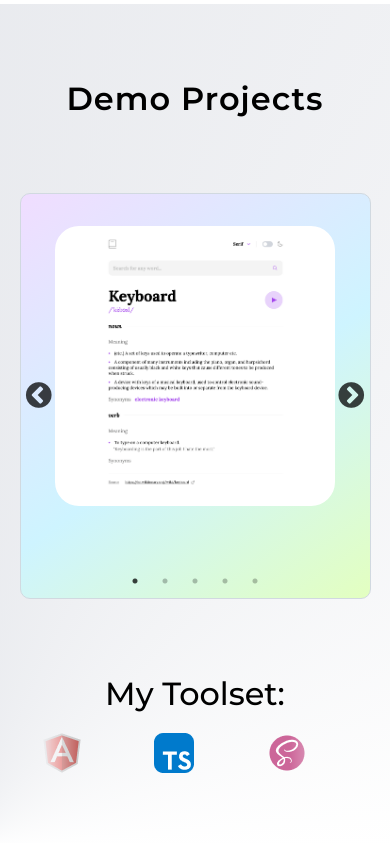
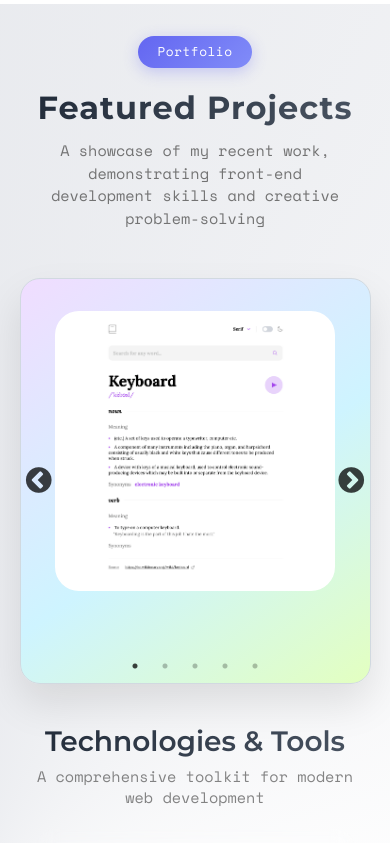
Before and after one commit to JHughesSUTA/jhughessuta.github.io, a React (Vite) app: page / in a window 390 px wide. Shown: the part 840-1683 px from the top of the page. Built offline with nearby package versions, Linux system fonts and the light colour scheme.

Commit message:
update projects section

```diff
--- a/src/components/ProjectsSection/Marquee.jsx
+++ b/src/components/ProjectsSection/Marquee.jsx
@@ -1,4 +1,4 @@
-import "./Marquee.scss"
+import "./Marquee.scss";
 import htmlIcon from "../../assets/images/icons/html.png";
 import javascriptIcon from "../../assets/images/icons/javascript.png";
 import cssIcon from "../../assets/images/icons/css.png";
@@ -22,55 +22,55 @@ const Marquee = () => {
     <div className="marquee">
       <div className="wrapper">
         <div className="itemLeft item1">
-          <img src={htmlIcon} alt="HTML" width="40" height="40" />
+          <img src={htmlIcon} alt="HTML" />
         </div>
         <div className="itemLeft item2">
-          <img src={javascriptIcon} alt="JavaScript" width="40" height="40" />
+          <img src={javascriptIcon} alt="JavaScript" />
         </div>
         <div className="itemLeft item3">
-          <img src={cssIcon} alt="CSS" width="40" height="40" />
+          <img src={cssIcon} alt="CSS" />
         </div>
         <div className="itemLeft item4">
-          <img src={reactIcon} alt="React.js" width="40" height="40" />
+          <img src={reactIcon} alt="React.js" />
         </div>
         <div className="itemLeft item5">
-          <img src={angularIcon} alt="Angular.js" width="40" height="40" />
+          <img src={angularIcon} alt="Angular.js" />
         </div>
         <div className="itemLeft item6">
-          <img src={typescriptIcon} alt="TypeScript" width="40" height="40" />
+          <img src={typescriptIcon} alt="TypeScript" />
         </div>
         <div className="itemLeft item7">
-          <img src={sassIcon} alt="SASS" width="40" height="40" />
+          <img src={sassIcon} alt="SASS" />
         </div>
         <div className="itemLeft item8">
-          <img src={tailwindIcon} alt="Tailwind" width="40" height="40" />
+          <img src={tailwindIcon} alt="Tailwind" />
         </div>
         <div className="itemLeft item9">
-          <img src={jestIcon} alt="Jest" width="40" height="40" />
+          <img src={jestIcon} alt="Jest" />
         </div>
         <div className="itemLeft item10">
-          <img src={gitIcon} alt="Git" width="40" height="40" />
+          <img src={gitIcon} alt="Git" />
         </div>
         <div className="itemLeft item11">
-          <img src={nodeIcon} alt="Node.js" width="40" height="40" />
+          <img src={nodeIcon} alt="Node.js" />
         </div>
         <div className="itemLeft item12">
-          <img src={expressIcon} alt="Express" width="40" height="40" />
+          <img src={expressIcon} alt="Express" />
         </div>
         <div className="itemLeft item13">
-          <img src={mysqlIcon} alt="Adobe" width="40" height="40" />
+          <img src={mysqlIcon} alt="Adobe" />
         </div>
         <div className="itemLeft item14">
-          <img src={postgresIcon} alt="PostgreSQL" width="40" height="40" />
+          <img src={postgresIcon} alt="PostgreSQL" />
         </div>
         <div className="itemLeft item15">
-          <img src={rubyIcon} alt="Ruby" width="40" height="40" />
+          <img src={rubyIcon} alt="Ruby" />
         </div>
         <div className="itemLeft item16">
-          <img src={figmaIcon} alt="Figma" width="40" height="40" />
+          <img src={figmaIcon} alt="Figma" />
         </div>
         <div className="itemLeft item17">
-          <img src={xdIcon} alt="Adobe XD" width="40" height="40" />
+          <img src={xdIcon} alt="Adobe XD" />
         </div>
       </div>
     </div>
--- a/src/components/ProjectsSection/Marquee.scss
+++ b/src/components/ProjectsSection/Marquee.scss
@@ -42,6 +42,12 @@
     animation-timing-function: linear;
     animation-duration: 30s;
     animation-iteration-count: infinite;
+
+    img {
+      width: 100%;
+      height: 100%;
+      object-fit: contain;
+    }
   }
 
   .itemLeft {
@@ -118,3 +124,73 @@
     animation-delay: calc(30s / 16 * (16 - 16) * -1);
   }
 }
+
+// Tablet styles
+@media screen and (max-width: 1040px) {
+  .marquee {
+    .wrapper {
+      height: 35px;
+    }
+
+    .itemLeft,
+    .itemRight {
+      width: 35px;
+      height: 35px;
+    }
+
+    .itemLeft {
+      left: max(calc(150px * 8), 100%);
+    }
+
+    .itemRight {
+      right: max(calc(150px * 8), calc(100% + 150px));
+    }
+
+    @keyframes scrollLeft {
+      to {
+        left: -150px;
+      }
+    }
+
+    @keyframes scrollRight {
+      to {
+        right: -150px;
+      }
+    }
+  }
+}
+
+// Mobile styles
+@media screen and (max-width: 660px) {
+  .marquee {
+    .wrapper {
+      height: 30px;
+    }
+
+    .itemLeft,
+    .itemRight {
+      width: 30px;
+      height: 30px;
+    }
+
+    .itemLeft {
+      left: max(calc(100px * 8), 100%);
+    }
+
+    .itemRight {
+      right: max(calc(100px * 8), calc(100% + 100px));
+    }
+
+    @keyframes scrollLeft {
+      to {
+        left: -100px;
+      }
+    }
+
+    @keyframes scrollRight {
+      to {
+        right: -100px;
+      }
+    }
+  }
+}
--- a/src/components/ProjectsSection/ProjectSection.scss
+++ b/src/components/ProjectsSection/ProjectSection.scss
@@ -10,6 +10,8 @@
   --text-color: hsl(0, 0%, 35%);
   --body-color: hsl(0, 0%, 95%);
   --container-color: hsl(0, 0%, 100%);
+  --accent-color: #6366f1;
+  --accent-light: #818cf8;
 
   /*========== Font and typography ==========*/
   /*.5rem = 8px | 1rem = 16px ...*/
@@ -28,14 +30,135 @@
   );
   scroll-snap-align: start;
   scroll-snap-stop: always;
+  min-height: 100vh;
   height: 100vh;
-  min-height: 693px;
+  padding: 0;
 
   .projects-container {
     display: flex;
     flex-direction: column;
-    justify-content: space-evenly;
-    min-height: 100vh;
+    justify-content: space-around;
+    height: 100vh;
+    gap: 0;
+  }
+
+  /* Header Section */
+  .projects-header {
+    text-align: center;
+    margin-bottom: 1.5rem;
+    padding-top: 0;
+
+    .section-badge {
+      display: inline-block;
+      background: linear-gradient(
+        135deg,
+        var(--accent-color),
+        var(--accent-light)
+      );
+      color: white;
+      padding: 0.5rem 1.5rem;
+      border-radius: 50px;
+      font-size: 0.875rem;
+      font-weight: 500;
+      letter-spacing: 0.5px;
+      margin-bottom: 50px;
+      box-shadow: 0 4px 15px rgba(99, 102, 241, 0.3);
+      transform: translateY(0);
+      transition: all 0.3s ease;
+
+      &:hover {
+        transform: translateY(-2px);
+        box-shadow: 0 6px 20px rgba(99, 102, 241, 0.4);
+      }
+    }
+
+    h2 {
+      display: block;
+      text-align: center;
+      font-size: 3.5rem;
+      letter-spacing: 1px;
+      font-family: $secondary;
+      font-weight: 700;
+      margin-bottom: 0.75rem;
+      background: linear-gradient(135deg, #1f2937, #4b5563);
+      -webkit-background-clip: text;
+      -webkit-text-fill-color: transparent;
+      background-clip: text;
+
+      .dark & {
+        background: linear-gradient(135deg, #f9fafb, #d1d5db);
+        -webkit-background-clip: text;
+        -webkit-text-fill-color: transparent;
+        background-clip: text;
+      }
+    }
+
+    .section-subtitle {
+      font-size: 1.125rem;
+      line-height: 1.5;
+      max-width: 600px;
+      margin: 0 auto;
+      font-weight: 400;
+      opacity: 0.9;
+    }
+  }
+
+  /* Projects Showcase Section */
+  .projects-showcase {
+    margin-bottom: 1.5rem;
+    flex: 0 0 auto;
+    display: block;
+  }
+
+  /* Skills Section */
+  .skills-section {
+    text-align: center;
+    margin-bottom: 0;
+
+    .skills-header {
+      margin-bottom: 50px;
+
+      h3 {
+        font-size: 2rem;
+        text-align: center;
+        font-family: $secondary;
+        font-weight: 600;
+        margin-bottom: 0.5rem;
+        background: linear-gradient(135deg, #1f2937, #4b5563);
+        -webkit-background-clip: text;
+        -webkit-text-fill-color: transparent;
+        background-clip: text;
+
+        .dark & {
+          background: linear-gradient(135deg, #f9fafb, #d1d5db);
+          -webkit-background-clip: text;
+          -webkit-text-fill-color: transparent;
+          background-clip: text;
+        }
+      }
+
+      .skills-subtitle {
+        font-size: 1rem;
+        line-height: 1.4;
+        max-width: 500px;
+        margin: 0 auto;
+        font-weight: 400;
+        opacity: 0.8;
+      }
+    }
+
+    .marquee-container {
+      // background: rgba(255, 255, 255, 0.05);
+      border-radius: 20px;
+      padding: 1.5rem;
+      backdrop-filter: blur(10px);
+      // border: 1px solid rgba(255, 255, 255, 0.1);
+
+      // .dark & {
+      //   background: rgba(0, 0, 0, 0.2);
+      //   border: 1px solid rgba(255, 255, 255, 0.1);
+      // }
+    }
   }
 
   h2 {
@@ -88,21 +211,20 @@
 
   .carousel-container {
     background-color: rgb(248, 248, 248);
-    // border-radius: 5rem;
-    // padding-block: min(8vh, 5rem);
     padding-block: 2rem;
-    border-radius: 10px;
+    border-radius: 20px;
     width: 100%;
     margin-left: auto;
     margin-right: auto;
     border: 1px solid #d1d9e0;
     background: #e6cdfb;
-    // background: linear-gradient(
-    //   145deg,
-    //   rgb(240, 221, 255) 0%,
-    //   rgb(206, 244, 255) 55%,
-    //   rgb(227, 255, 192) 100%
-    // );
+    box-shadow: 0 20px 40px rgba(0, 0, 0, 0.1);
+    transition: all 0.3s ease;
+
+    &:hover {
+      transform: translateY(-5px);
+      box-shadow: 0 25px 50px rgba(0, 0, 0, 0.15);
+    }
 
     .card__article {
       overflow: hidden;
@@ -310,9 +432,44 @@
   }
 }
 
-// TABLET
+// TABLET & LAPTOP
 @media screen and (max-width: 1040px) {
   #projects {
+    height: auto;
+    min-height: 100vh;
+
+    .projects-container {
+      height: auto;
+      justify-content: flex-start;
+      gap: 2.5rem;
+      padding: 2.5rem 0;
+    }
+
+    .projects-header {
+      h2 {
+        font-size: 3rem;
+      }
+
+      .section-subtitle {
+        font-size: 1.125rem;
+      }
+    }
+
+    .projects-showcase {
+      flex: none;
+      margin-bottom: 2rem;
+    }
+
+    .skills-section {
+      .skills-header {
+        margin-bottom: 2rem;
+
+        h3 {
+          font-size: 2rem;
+        }
+      }
+    }
+
     .carousel-container {
       max-width: 1000px;
       .card__article {
@@ -338,8 +495,65 @@
   }
 }
 
+// LAPTOP SPECIFIC - covers 13" MacBook and similar screens
+@media screen and (max-height: 900px) and (min-width: 1041px) {
+  #projects {
+    height: auto;
+    min-height: 100vh;
+
+    .projects-container {
+      height: auto;
+      justify-content: flex-start;
+      gap: 2rem;
+      padding: 2rem 0;
+    }
+
+    .projects-showcase {
+      flex: none;
+      margin-bottom: 1.5rem;
+    }
+
+    .skills-section {
+      .skills-header {
+        margin-bottom: 1.5rem;
+      }
+    }
+  }
+}
+
 @media screen and (max-width: 950px) {
   #projects {
+    height: auto;
+    min-height: 100vh;
+
+    .projects-container {
+      height: auto;
+      justify-content: flex-start;
+      gap: 2rem;
+      padding: 2rem 0;
+    }
+
+    .projects-header {
+      h2 {
+        font-size: 2.5rem;
+      }
+
+      .section-subtitle {
+        font-size: 1rem;
+      }
+    }
+
+    .projects-showcase {
+      flex: none;
+      margin-bottom: 1.5rem;
+    }
+
+    .skills-section {
+      .skills-header {
+        margin-bottom: 1.5rem;
+      }
+    }
+
     .carousel-container {
       max-width: 600px;
       .card__article {
@@ -361,9 +575,57 @@
 // SMARTPHONE
 @media screen and (max-width: 660px) {
   #projects {
-    h2 {
-      font-size: 2rem;
+    height: auto;
+    min-height: 100vh;
+
+    .projects-container {
+      height: auto;
+      justify-content: flex-start;
+      gap: 1.5rem;
+      padding: 2rem 0;
     }
+
+    .projects-header {
+      h2 {
+        font-size: 2rem;
+      }
+
+      .section-subtitle {
+        font-size: 0.95rem;
+        padding: 0 1rem;
+      }
+
+      .section-badge {
+        padding: 0.4rem 1.2rem;
+        font-size: 0.8rem;
+        margin-bottom: 20px;
+      }
+    }
+
+    .projects-showcase {
+      flex: none;
+      margin-bottom: 1rem;
+    }
+
+    .skills-section {
+      .skills-header {
+        margin-bottom: 20px;
+        h3 {
+          font-size: 1.75rem;
+        }
+
+        .skills-subtitle {
+          font-size: 0.95rem;
+          padding: 0 1rem;
+        }
+      }
+
+      .marquee-container {
+        padding: 1rem;
+        margin: 0 1rem;
+      }
+    }
+
     .carousel-container {
       max-width: 600px;
       .card__article {
@@ -381,7 +643,7 @@
         text-wrap: balance;
       }
 
-      .card__description {
+      .card-description {
         margin-top: 10px;
       }
     }
--- a/src/components/ProjectsSection/ProjectsSection.jsx
+++ b/src/components/ProjectsSection/ProjectsSection.jsx
@@ -93,7 +93,6 @@ const ProjectsSection = () => {
       id="projects"
       className="projects"
       style={{
-        // backgroundColor: theme === "dark" && "#23272f",
         backgroundImage:
           theme === "light"
             ? "conic-gradient(from 90deg at -10% 100%, #bcc1cd 0deg, #bcc1cd 90deg, #fff 1turn)"
@@ -101,9 +100,14 @@ const ProjectsSection = () => {
       }}
     >
       <div className="container projects-container">
+        {/* Header Section */}
+        <div className="projects-header">
+          <div className="section-badge">
+            <span>Portfolio</span>
+          </div>
           <h2 style={{ color: theme === "light" ? "#000" : "#fff" }}>
             <DecryptedText
-            text="Demo Projects"
+              text="Featured Projects"
               animateOn="view"
               speed={75}
               revealDirection="start"
@@ -111,6 +115,17 @@ const ProjectsSection = () => {
               sequential={true}
             />
           </h2>
+          <p
+            className="section-subtitle"
+            style={{ color: theme === "light" ? "#666" : "#b0b0b0" }}
+          >
+            A showcase of my recent work, demonstrating front-end development
+            skills and creative problem-solving
+          </p>
+        </div>
+
+        {/* Projects Carousel Section */}
+        <div className="projects-showcase">
           <div
             className="carousel-container"
             style={{
@@ -121,10 +136,13 @@ const ProjectsSection = () => {
               borderColor: theme === "dark" && "#777d82",
             }}
           >
-          {/* <h2>Projects</h2> */}
             <div
               className="card__container"
-            style={{ maxWidth: "95%", marginLeft: "auto", marginRight: "auto" }}
+              style={{
+                maxWidth: "95%",
+                marginLeft: "auto",
+                marginRight: "auto",
+              }}
             >
               <Slider {...settings}>
                 {cards.map((card, index) => (
@@ -141,12 +159,24 @@ const ProjectsSection = () => {
               </Slider>
             </div>
           </div>
+        </div>
 
-        <div>
+        {/* Skills Section */}
+        <div className="skills-section">
+          <div className="skills-header">
             <h3 style={{ color: theme === "light" ? "#000" : "#fff" }}>
-            My Toolset:
+              Technologies & Tools
             </h3>
+            <p
+              className="skills-subtitle"
+              style={{ color: theme === "light" ? "#666" : "#b0b0b0" }}
+            >
+              A comprehensive toolkit for modern web development
+            </p>
+          </div>
+          <div className="marquee-container">
             <Marquee />
+          </div>
         </div>
       </div>
     </section>
```
Also changed, not shown: 1 other file (tests, documents, lock files or other folders). Lines whose indentation alone changed are shown as unchanged.
